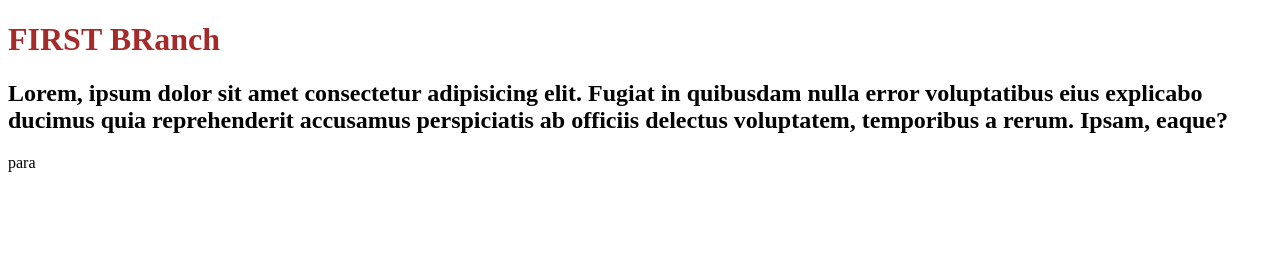
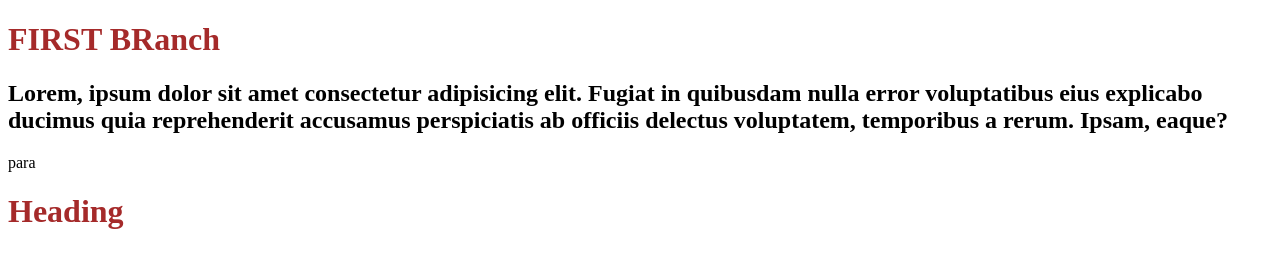
Before and after one commit to 13Shivani-S/Gittest, a plain HTML site: page index.html in a window 1280 px wide. Drawn offline with Linux system fonts and the light colour scheme.

Commit message:
added div

```diff
--- a/index.html
+++ b/index.html
@@ -10,5 +10,8 @@
     <h1>FIRST BRanch</h1>
     <h2>Lorem, ipsum dolor sit amet consectetur adipisicing elit. Fugiat in quibusdam nulla error voluptatibus eius explicabo ducimus quia reprehenderit accusamus perspiciatis ab officiis delectus voluptatem, temporibus a rerum. Ipsam, eaque?</h2>
     <p>para</p>
+    <div>
+        <h1>Heading</h1>
+    </div>
 </body>
 </html>
```
